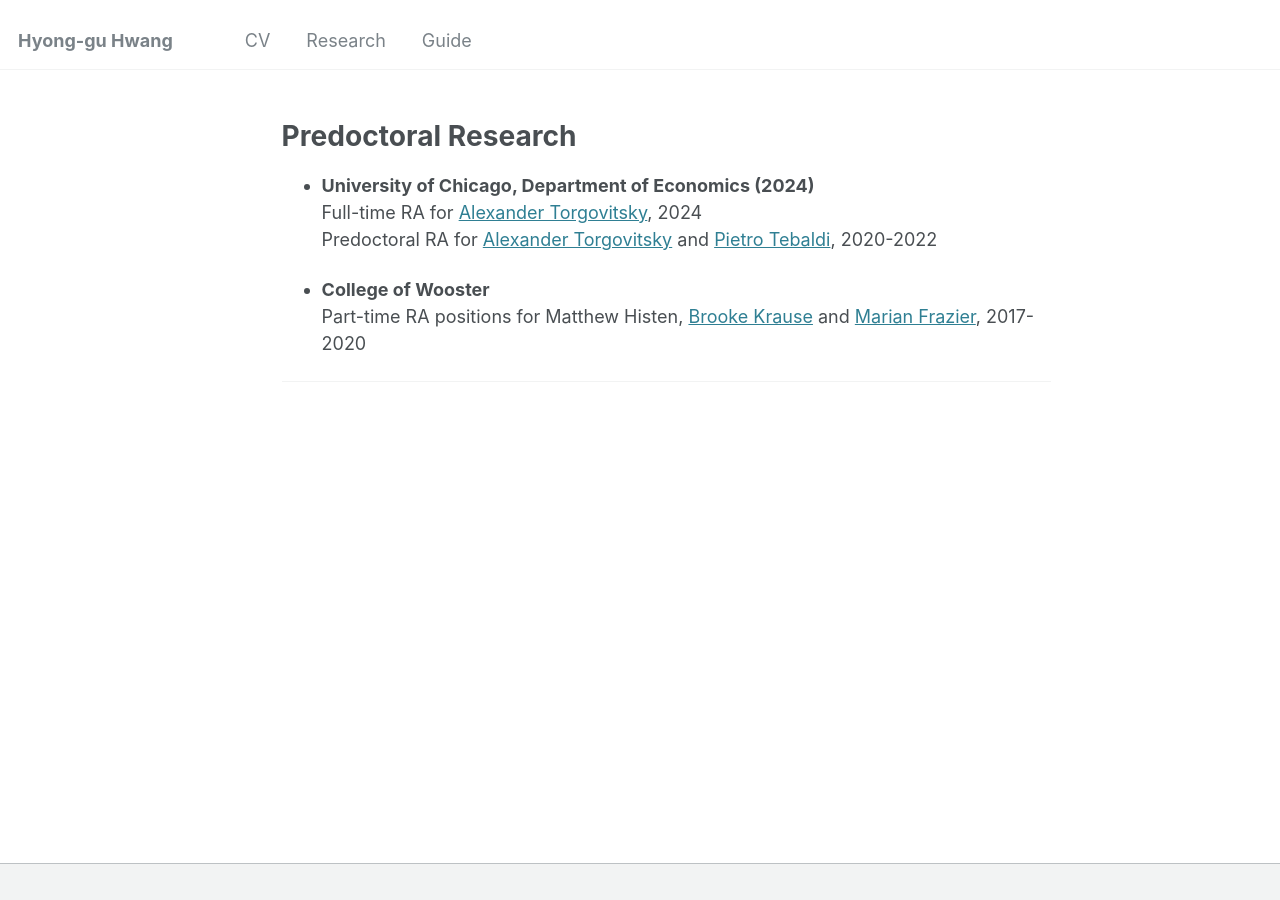
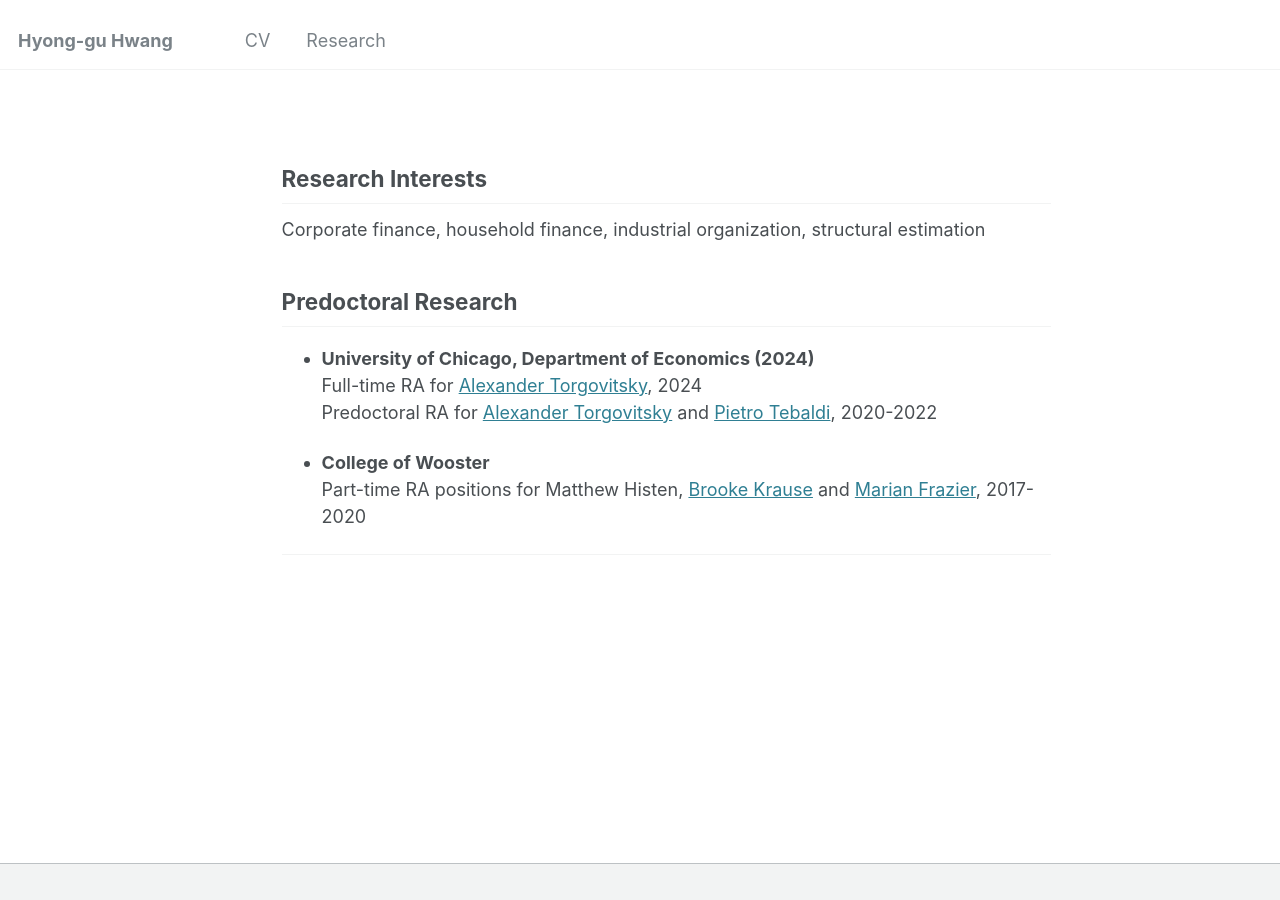
Before and after one commit to hyonggu-hwang/hyonggu-hwang.github.io, a Jekyll site: the page built from _pages/research.md, in a window 1280 px wide. Built offline with Jekyll 4.4.1, drawn with Linux system fonts in a browser that asks for light colours.

Commit message:
remove Guide section, profile 100px

```diff
--- a/_data/navigation.yml
+++ b/_data/navigation.yml
@@ -10,6 +10,3 @@ main:
 
   - title: "Research"
     url: /research/
-
-  - title: "Guide"
-    url: /markdown/
--- a/_pages/research.md
+++ b/_pages/research.md
@@ -4,8 +4,11 @@ permalink: /research/
 author_profile: false
 ---
 
-Predoctoral Research
-======
+## Research Interests
+Corporate finance, household finance, industrial organization, structural estimation
+
+## Predoctoral Research
+
 * <strong>University of Chicago, Department of Economics (2024)</strong><br>
   Full-time RA for [Alexander Torgovitsky](https://a-torgovitsky.github.io), 2024<br>
   Predoctoral RA for [Alexander Torgovitsky](https://a-torgovitsky.github.io) and [Pietro Tebaldi](https://www.pietrotebaldi.com), 2020-2022
--- a/_sass/_sidebar.scss
+++ b/_sass/_sidebar.scss
@@ -79,7 +79,7 @@
 .author__avatar {
   display: table-cell;
   vertical-align: top;
-  width: 50px;
+  width: 100px;
   // set width only, for non-square avatars
   //height: 36px;
 
```
